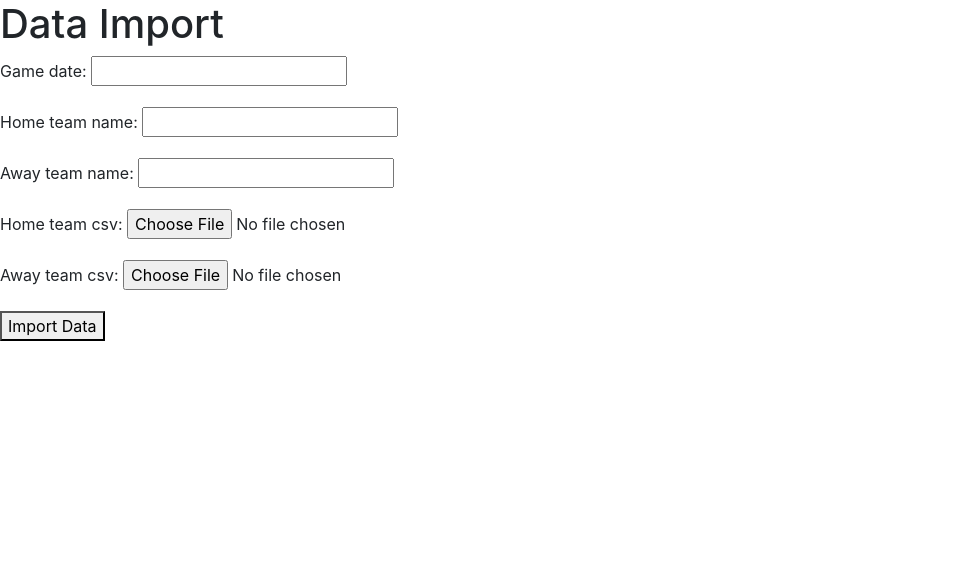
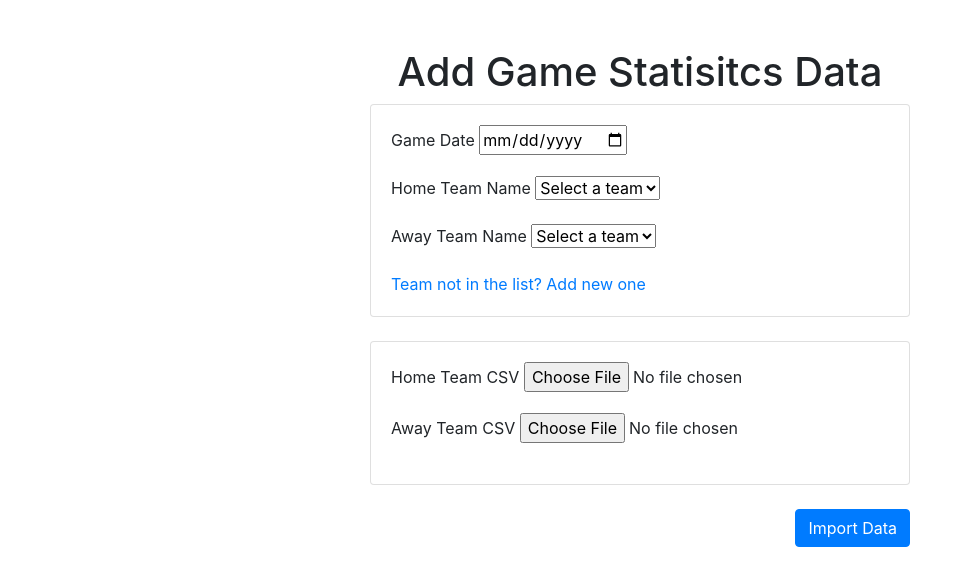
Before and after one commit to Azamatuz/footVizDjangoVue, a Django app: page /data-import/ in a window 1280 px wide. Shown: the top 586 px of the page, without its empty margins (0-973 px from the left). Run offline with Django 4.2, Linux system fonts and the light colour scheme; the visitor is signed in with stand-in values (Sample User, id 1); data that the repository does not hold is empty; some libraries are stand-ins or nearby versions.

Commit message:
Change data import templates ui

```diff
--- a/backend/dataimport/forms.py
+++ b/backend/dataimport/forms.py
@@ -1,13 +1,29 @@
 from django import forms
+from django.urls import reverse_lazy
+from games.models import Team
 
 class DataImportForm(forms.Form):
     game_date = forms.DateField()
-    home_team_name = forms.CharField()
-    away_team_name = forms.CharField()
+    home_team_name = forms.ChoiceField(choices=[])
+    away_team_name = forms.ChoiceField(choices=[])
     home_team_csv = forms.FileField()
     away_team_csv = forms.FileField()
 
+    def __init__(self, *args, **kwargs):
+        super(DataImportForm, self).__init__(*args, **kwargs)
+        self.fields['home_team_name'].choices = self.get_team_choices()
+        self.fields['away_team_name'].choices = self.get_team_choices()
+
+    def get_team_choices(self):
+        teams = Team.objects.all()
+        choices = [('', 'Select a team')]
+        choices += [(team.name, team.name) for team in teams]
+        return choices
+
+    def get_add_team_url(self):
+        return reverse_lazy('import_players')
+
 
 class PlayerImportForm(forms.Form):
-    team = forms.CharField()
-    player_csv = forms.FileField()
+    team = forms.CharField(label='Team Name', max_length=100)
+    player_csv = forms.FileField(label='Player CSV')
--- a/backend/dataimport/templates/data_imported.html
+++ b/backend/dataimport/templates/data_imported.html
@@ -2,4 +2,6 @@
 
 {% block content %}
   <h1>Data Imported</h1>
+  {# button add another game data #}
+  <a href="{% url 'import_game_data' %}">Add another game data</a>
 {% endblock %}
--- /dev/null
+++ b/backend/dataimport/templates/import-game.html
@@ -0,0 +1,74 @@
+{% extends "base.html" %}
+{% load static %}
+
+{% block content %}
+<title>Add Game Statistics Data</title>
+<div class="container mt-5">
+	<div class="row justify-content-center">
+		<div class="col-12 text-center">
+			<h1>Add Game Statisitcs Data</h1>
+			{% if messages %}
+				<ul class="messages">
+					{% for message in messages %}
+						<li{% if message.tags %} class="{{ message.tags }}"{% endif %}>{{ message }}</li>
+					{% endfor %}
+				</ul>
+			{% endif %}
+		</div>
+	</div>
+
+	<form method="post" enctype="multipart/form-data">
+		{% csrf_token %}
+		<div class="row justify-content-center mb-4">
+			<div class="col-12 col-md-6">
+				<div class="card">
+					<div class="card-body">
+						<div class="form-group">
+							<label for="id_game_date">Game Date</label>
+							{{ form.game_date }}
+						</div>
+						<div class="form-group">
+							<label for="id_home_team_name">Home Team Name</label>
+							{{ form.home_team_name }}
+						</div>
+						<div class="form-group">
+							<label for="id_away_team_name">Away Team Name</label>
+							{{ form.away_team_name }}
+						</div>
+						<a href="{{ form.get_add_team_url }}">Team not in the list? Add new one</a>
+					</div>
+				</div>
+			</div>
+		</div>
+		<div class="row justify-content-center mb-4">
+			<div class="col-12 col-md-6">
+				<div class="card">
+					<div class="card-body">
+						<div class="form-group">
+							<label for="id_home_team_csv">Home Team CSV</label>
+							{{ form.home_team_csv }}
+						</div>
+						<div class="form-group">
+							<label for="id_away_team_csv">Away Team CSV</label>
+							{{ form.away_team_csv }}
+						</div>
+					</div>
+				</div>
+			</div>
+		</div>
+		<div class="row justify-content-center">
+			<div class="col-12 col-md-6 text-right">
+				<button class="btn btn-primary" type="submit">Import Data</button>
+			</div>
+		</div>
+	</form>
+</div>
+
+{% endblock %}
+
+{% block script %}
+<script>
+	// Add the following script after the form rendering
+	document.getElementById("id_game_date").type = "date";
+</script>
+{% endblock script %}
--- a/backend/dataimport/templates/import.html
+++ /dev/null
@@ -1,17 +0,0 @@
-{% extends "base.html" %}
-
-{% block content %}
-  <h1>Data Import</h1>
-  {% if messages %}
-    <ul class="messages">
-      {% for message in messages %}
-        <li{% if message.tags %} class="{{ message.tags }}"{% endif %}>{{ message }}</li>
-      {% endfor %}
-    </ul>
-  {% endif %}
-  <form method="post" enctype="multipart/form-data">
-    {% csrf_token %}
-    {{ form.as_p }}
-    <button type="submit">Import Data</button>
-  </form>
-{% endblock %}
--- a/backend/dataimport/urls.py
+++ b/backend/dataimport/urls.py
@@ -17,7 +17,7 @@ from django.urls import path
 from .views import import_data, import_players, data_imported
 
 urlpatterns = [
-    path('', import_data, name='import_data'),
+    path('', import_data, name='import_game_data'),
     path('import-players', import_players, name='import_players'),
     path('data-imported', data_imported, name='data_imported')
 ]
--- a/backend/dataimport/views.py
+++ b/backend/dataimport/views.py
@@ -81,7 +81,7 @@ def import_data(request):
         form = DataImportForm()
 
     context = {"form": form}
-    return render(request, "import.html", context)
+    return render(request, "import-game.html", context)
 
 @login_required
 def import_players(request):
@@ -97,7 +97,7 @@ def import_players(request):
             player_reader = csv.DictReader(player_decoded_file)
             for row in player_reader:
                 player = Player.objects.create(name=row["Player"], team=team)
-            return redirect("data_imported")
+            return redirect("import_game_data")
     else:
         form = PlayerImportForm()
 
--- a/backend/games/templates/base.html
+++ b/backend/games/templates/base.html
@@ -1,7 +1,6 @@
 <!doctype html>
 <html lang="en">
   <head>
-    <title>Title</title>
     <!-- Required meta tags -->
     <meta charset="utf-8">
     <meta name="viewport" content="width=device-width, initial-scale=1, shrink-to-fit=no">
@@ -17,5 +16,6 @@
     <script src="https://code.jquery.com/jquery-3.3.1.slim.min.js" integrity="sha384-q8i/X+965DzO0rT7abK41JStQIAqVgRVzpbzo5smXKp4YfRvH+8abtTE1Pi6jizo" crossorigin="anonymous"></script>
     <script src="https://cdnjs.cloudflare.com/ajax/libs/popper.js/1.14.7/umd/popper.min.js" integrity="sha384-UO2eT0CpHqdSJQ6hJty5KVphtPhzWj9WO1clHTMGa3JDZwrnQq4sF86dIHNDz0W1" crossorigin="anonymous"></script>
     <script src="https://stackpath.bootstrapcdn.com/bootstrap/4.3.1/js/bootstrap.min.js" integrity="sha384-JjSmVgyd0p3pXB1rRibZUAYoIIy6OrQ6VrjIEaFf/nJGzIxFDsf4x0xIM+B07jRM" crossorigin="anonymous"></script>
+    {% block script %}{% endblock script %}
   </body>
 </html>
```
Also changed, not shown: backend/dataimport/templates/import-players.html (+22 -3 lines), frontend/src/components/RadarChart.vue (+1 -8 lines), README.md.
